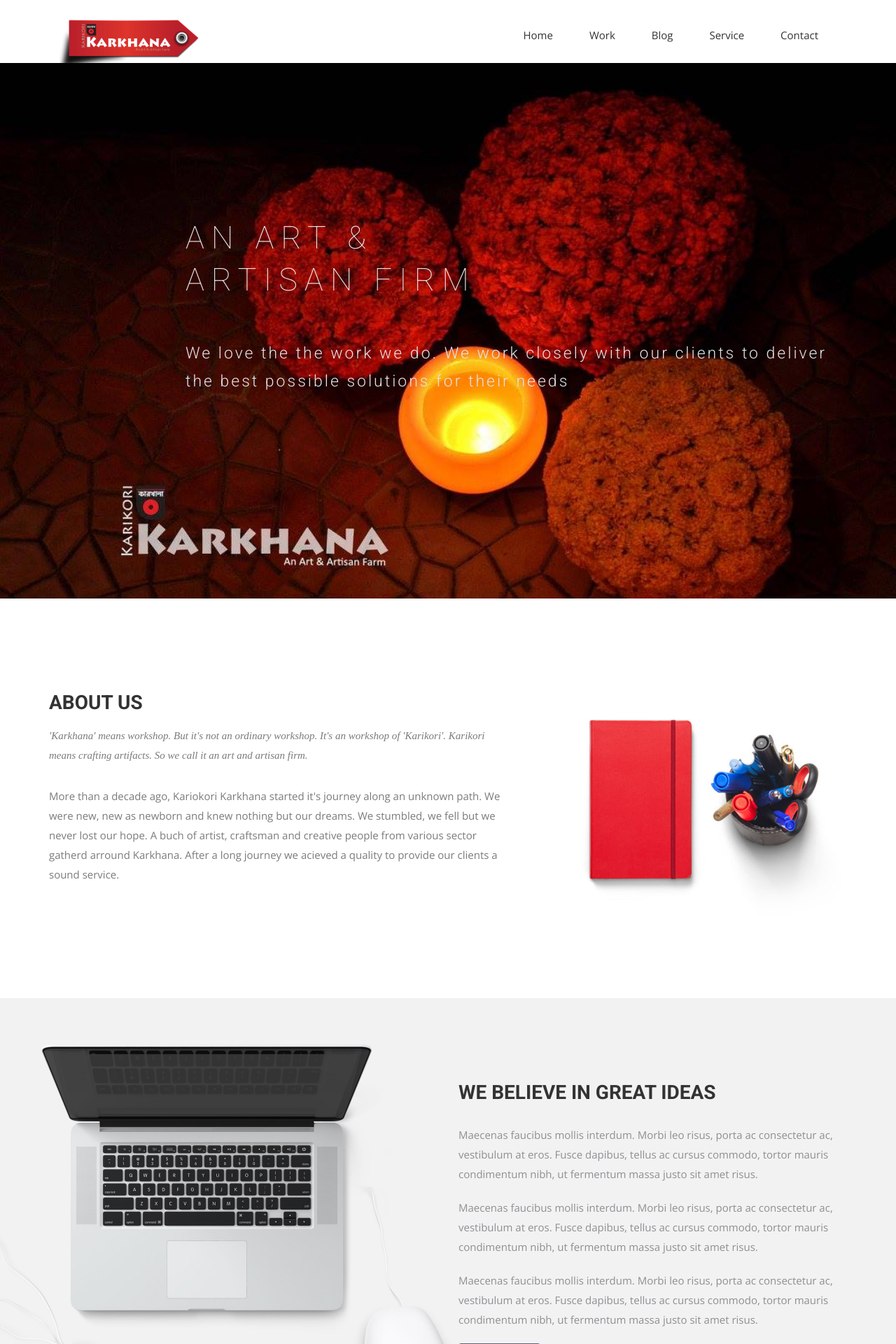
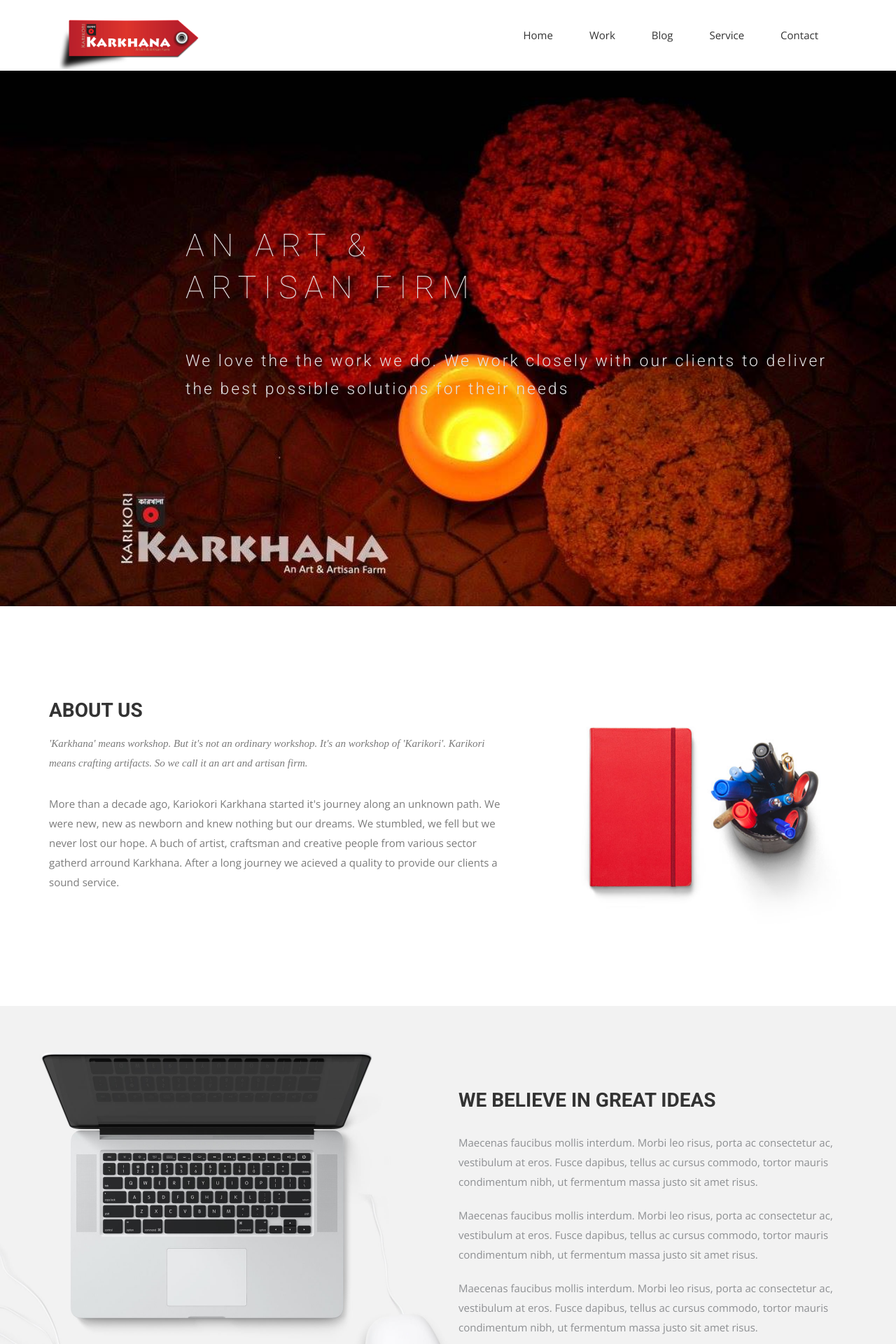
Before and after one commit to Karikorikarkhana/karikorikarkhana.github.io, a Jekyll site: the page built from index.html, in a window 1280 px wide. Shown: the top 1920 px of the page at 70% size. Built offline with Jekyll 4.4.1, drawn with Linux system fonts in a browser that asks for light colours; nearby versions of some CDN libraries; some web fonts are replaced.

Commit message:
changed logo

```diff
--- a/_includes/header.html
+++ b/_includes/header.html
@@ -14,7 +14,12 @@
             <span class="icon-bar"></span>
             <span class="icon-bar"></span>
             </button>
-            <a class="navbar-brand" href="index.html">
+            <a
+            class="navbar-brand"
+            style="
+            margin-bottom: 11px;
+            margin-top: auto;"
+            href="index.html">
               <img style="height: auto; width: 200px;" src="{{ site.baseurl }}/img/logo.png" alt="Logo">
             </a>
           </div>
```
